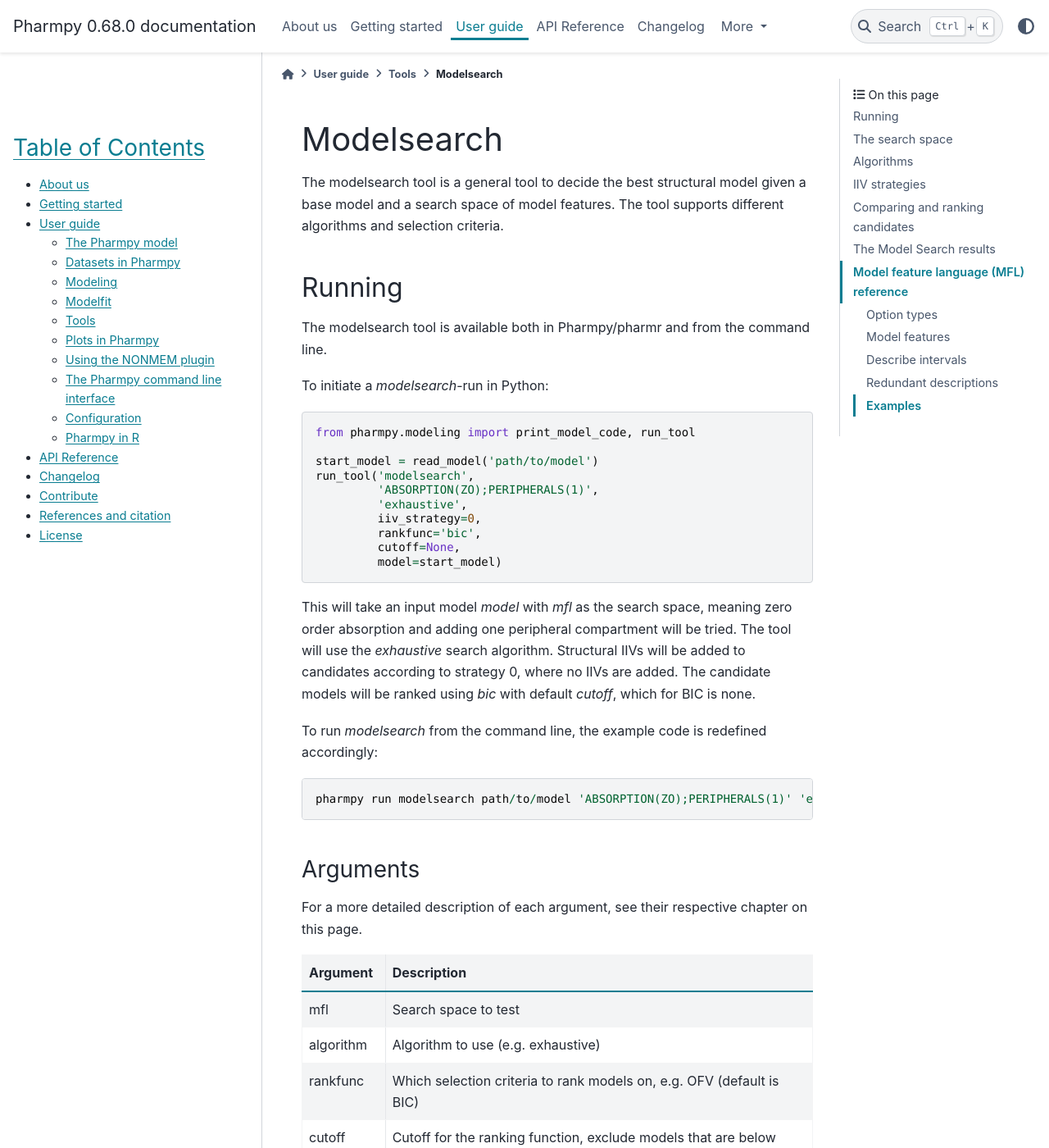
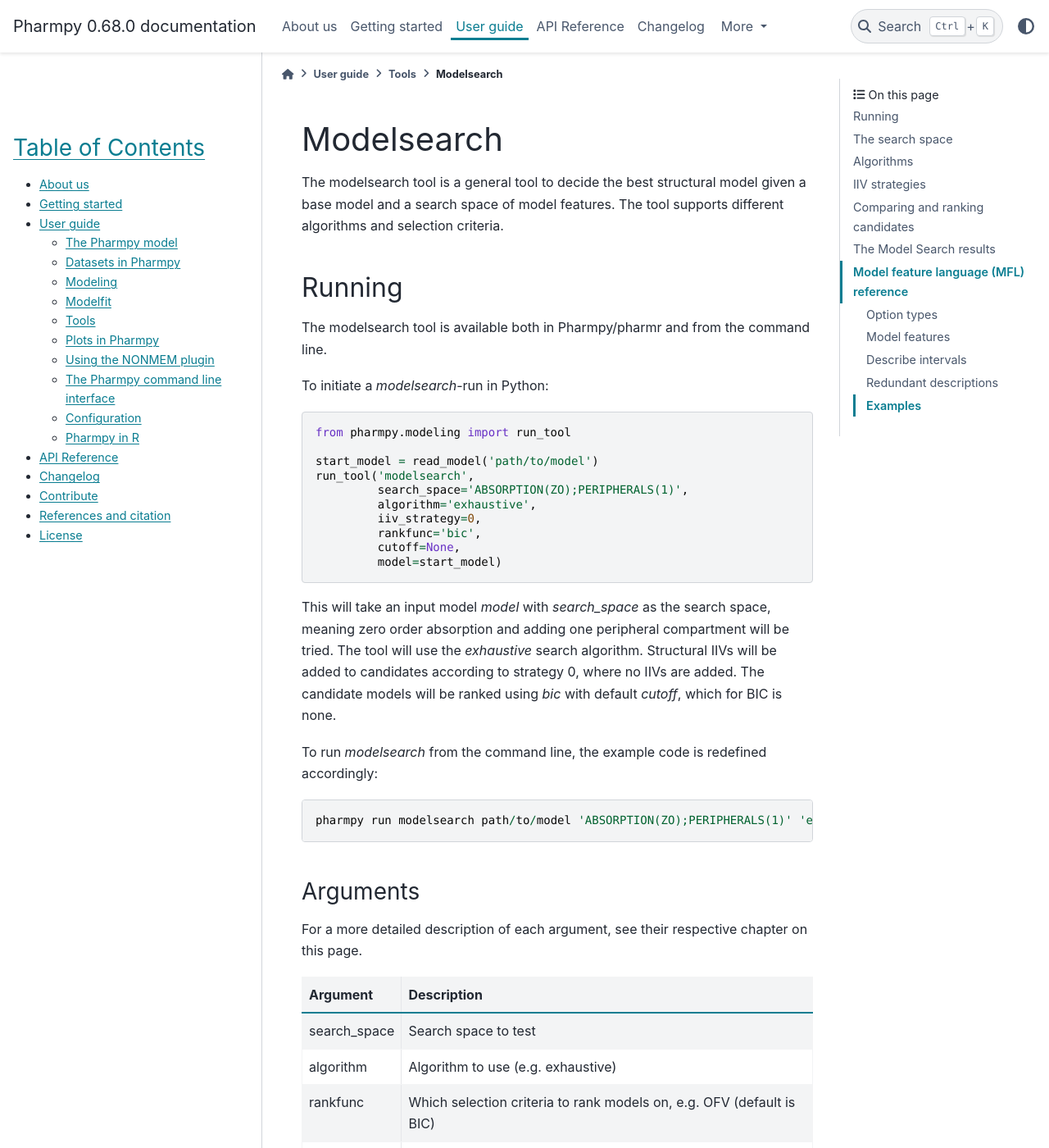
Before and after one commit to pharmpy/pharmpy, a Sphinx documentation site: the page built from docs/modelsearch.rst, in a window 1280 px wide and 1400 px high. Shown: the whole window at 82% size. Built offline with Sphinx 7.4.7 and the PyData theme 0.15.4, drawn with Linux system fonts in a browser that asks for light colours.

Commit message:
Rename mfl -> search_space

```diff
--- a/docs/modelsearch.rst
+++ b/docs/modelsearch.rst
@@ -15,18 +15,18 @@
 
 .. code:: python
 
-    from pharmpy.modeling import print_model_code, run_tool
+    from pharmpy.modeling import run_tool
 
     start_model = read_model('path/to/model')
     run_tool('modelsearch',
-             'ABSORPTION(ZO);PERIPHERALS(1)',
-             'exhaustive',
+             search_space='ABSORPTION(ZO);PERIPHERALS(1)',
+             algorithm='exhaustive',
              iiv_strategy=0,
              rankfunc='bic',
              cutoff=None,
              model=start_model)
 
-This will take an input model `model` with `mfl` as the search space, meaning zero order absorption and adding one
+This will take an input model `model` with `search_space` as the search space, meaning zero order absorption and adding one
 peripheral compartment will be tried. The tool will use the `exhaustive` search algorithm. Structural IIVs will be
 added to candidates according to strategy 0, where no IIVs are added. The candidate models will be ranked using `bic`
 with default `cutoff`, which for BIC is none.
@@ -44,7 +44,7 @@
 +--------------+-----------------------------------------------------------------------------------------+
 | Argument     | Description                                                                             |
 +==============+=========================================================================================+
-| mfl          | Search space to test                                                                    |
+| search_space | Search space to test                                                                    |
 +--------------+-----------------------------------------------------------------------------------------+
 | algorithm    | Algorithm to use (e.g. exhaustive)                                                      |
 +--------------+-----------------------------------------------------------------------------------------+
```
Also changed, not shown: 4 other files.
